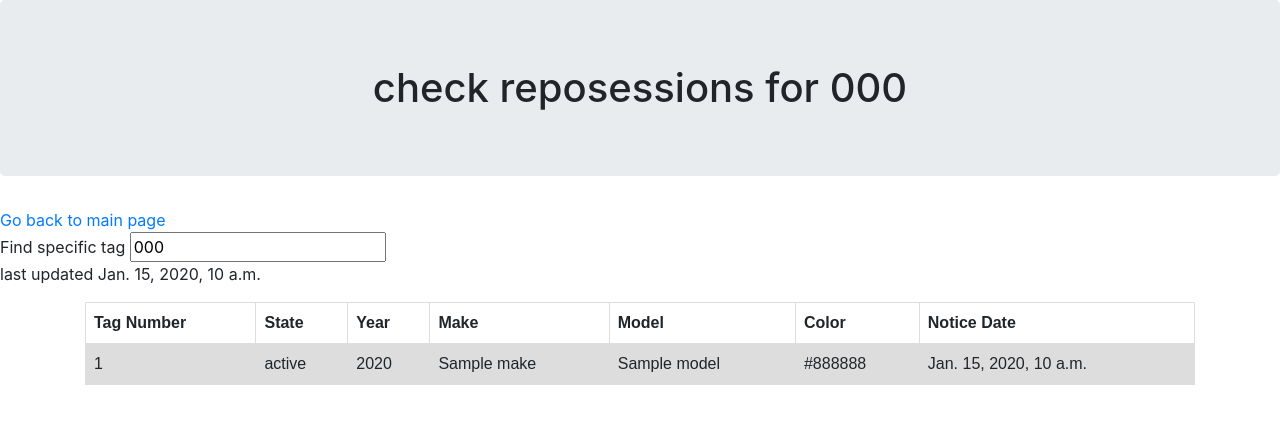
After one commit to ashworth-zach/TulsaReposessionProject, a Django app: template apps/mainapp/templates/mainapp/recognition.html in a window 1280 px wide. The commit adds this page. Shown: the top 424 px of the page. Run offline with Django 3.2, Linux system fonts and the light colour scheme; the template is opened without the code that fills it: most values are stand-ins (such as "Sample title", 1, 10 or a date in 2020); parts of the project's set-up code (start-up, migrations or seed data) failed here and were passed over; some libraries are stand-ins or nearby versions.

```diff
--- /dev/null
+++ b/apps/mainapp/templates/mainapp/recognition.html
@@ -0,0 +1,79 @@
+<!DOCTYPE html>
+<html lang="en">
+
+<head>
+    <meta charset="UTF-8">
+    <meta name="viewport" content="width=device-width, initial-scale=1.0">
+    <meta http-equiv="X-UA-Compatible" content="ie=edge">
+    {% load static %}
+    <link rel="stylesheet" type="text/css" href="{% static 'mainapp/css/style.css' %}" media="all">
+    <link rel="stylesheet" href="https://stackpath.bootstrapcdn.com/bootstrap/4.1.3/css/bootstrap.min.css" integrity="sha384-MCw98/SFnGE8fJT3GXwEOngsV7Zt27NXFoaoApmYm81iuXoPkFOJwJ8ERdknLPMO"
+        crossorigin="anonymous">
+    <script src="https://ajax.googleapis.com/ajax/libs/jquery/3.3.1/jquery.min.js"></script>
+    <title>edit wish</title>
+</head>
+
+<body onload="init();">
+    <h1 class="jumbotron text-center">check reposessions for {{platenumber}}</h1>
+        <a href="/">Go back to main page</a>
+    <form action='/find' method='post' class='ajax_form'>
+        Find specific tag
+        {% csrf_token %}
+        <input type='text' name='tagstartswith' value='{{platenumber}}' id='ajax_tag' />
+    </form>
+
+
+    <p>last updated {{data.0.ListUpdateDate}}</p>
+
+    <div class="container" id='table'>
+        <table>
+            <th>Tag Number</th>
+            <th>State</th>
+            <th>Year</th>
+            <th>Make</th>
+            <th>Model</th>
+            <th>Color</th>
+            <th>Notice Date</th>
+            {%for notice in data%}
+
+            <tr>
+                <td>{{notice.TagNumber}}</td>
+                <td>{{notice.State}}</td>
+                <td>{{notice.Year}}</td>
+                <td>{{notice.Make}}</td>
+                <td>{{notice.Model}}</td>
+                <td>{{notice.Color}}</td>
+                <td>{{notice.NoticeDate}}</td>
+            </tr>
+            {%endfor%}
+        </table>
+    </div>
+
+
+
+
+    <script>
+        $('.ajax_form').submit(function (e) {
+            e.preventDefault()
+        })
+        $('#ajax_tag').keyup(function () {
+            console.log('Sending Ajax request to /find')
+            console.log('Submitting the following data', $(this).parent().serialize())
+            $.ajax({
+                url: '/find',
+                /* Where should this go? */
+                method: 'post',
+                /* Which HTTP verb? */
+                data: $(this).parent().serialize(),
+                /* Any data to send along? */
+                success: function (serverResponse) { /* What code should we run when the server responds? */
+                    $('#table').html(serverResponse)
+                }
+            })
+        });
+    </script>
+
+
+</body>
+
+</html>
```
Also changed, not shown: apps/mainapp/templates/mainapp/index.html (+3 -1 lines), apps/mainapp/views.py (+70 -3 lines), requirements3.txt (deleted, +0 -69 lines), apps/mainapp/image.png (added), image.png (added), imageToSave.png (added).
